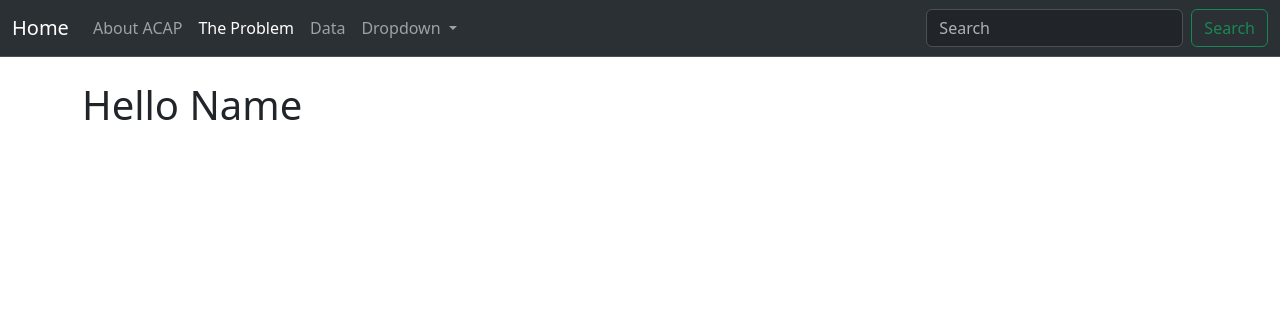
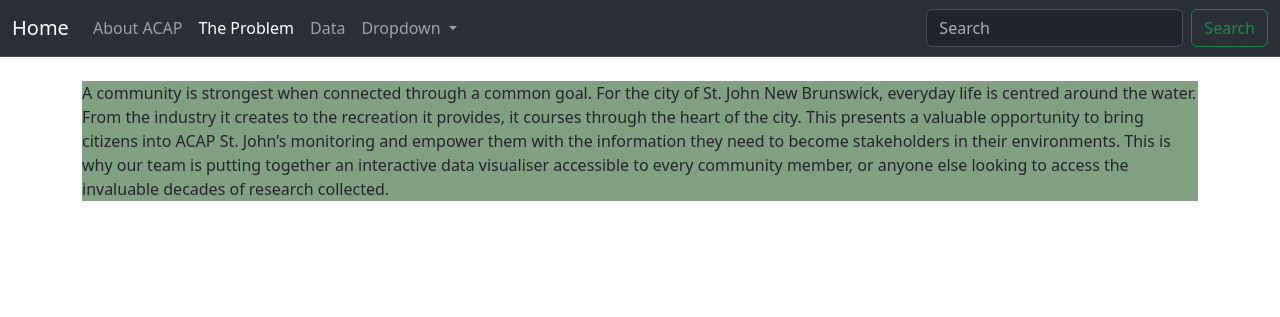
Before and after one commit to egosnell/ELA-Hackathon-2023, a Flask app: page /The_Problem in a window 1280 px wide. Shown: the top 317 px of the page. Run offline with Flask 3, Linux system fonts and the light colour scheme.

Commit message:
stuff we wont use

```diff
--- a/static/main.css
+++ b/static/main.css
@@ -50,7 +50,7 @@
 }
 
 .tablink {
-    background-colour: #3aaf4c;
+    background-color: #3aaf4c;
     color: black;
     float: left;
     border: none;
@@ -72,3 +72,9 @@
 .tablink:hover {
     background-color: #7f9482
 }
+
+
+.tab.problem {
+
+    background-color: #82a082
+}
--- a/static/styles.css
+++ b/static/styles.css
@@ -28,4 +28,5 @@
     margin-top: 20px;
 }
 
+
 /* You can add more styles and customize the page as needed */
--- a/templates/problem.html
+++ b/templates/problem.html
@@ -1,7 +1,16 @@
 {% extends 'base.html' %}
+<head>
 
+        <title>{{ title }}</title>
+        <link rel="stylesheet" type="text/css" href="{{ url_for('static', filename='main.css') }}">
+ </head>
 {% block content %}
 
-    <h1>Hello Name</h1>
+<div class="tab problem"
+    <p1>A community is strongest when connected through a common goal. For the city of St. John New Brunswick, everyday life is centred around the water. From the industry it creates to the recreation it provides, it courses through the heart of the city. This presents a valuable opportunity to bring citizens into ACAP St. John’s monitoring and empower them with the information they need to become stakeholders in their environments.
+
+        This is why our team is putting together an interactive data visualiser accessible to every community member, or anyone else looking to access the invaluable decades of research collected.
+    </p1>
+</div>
 
 {% endblock %}
```
